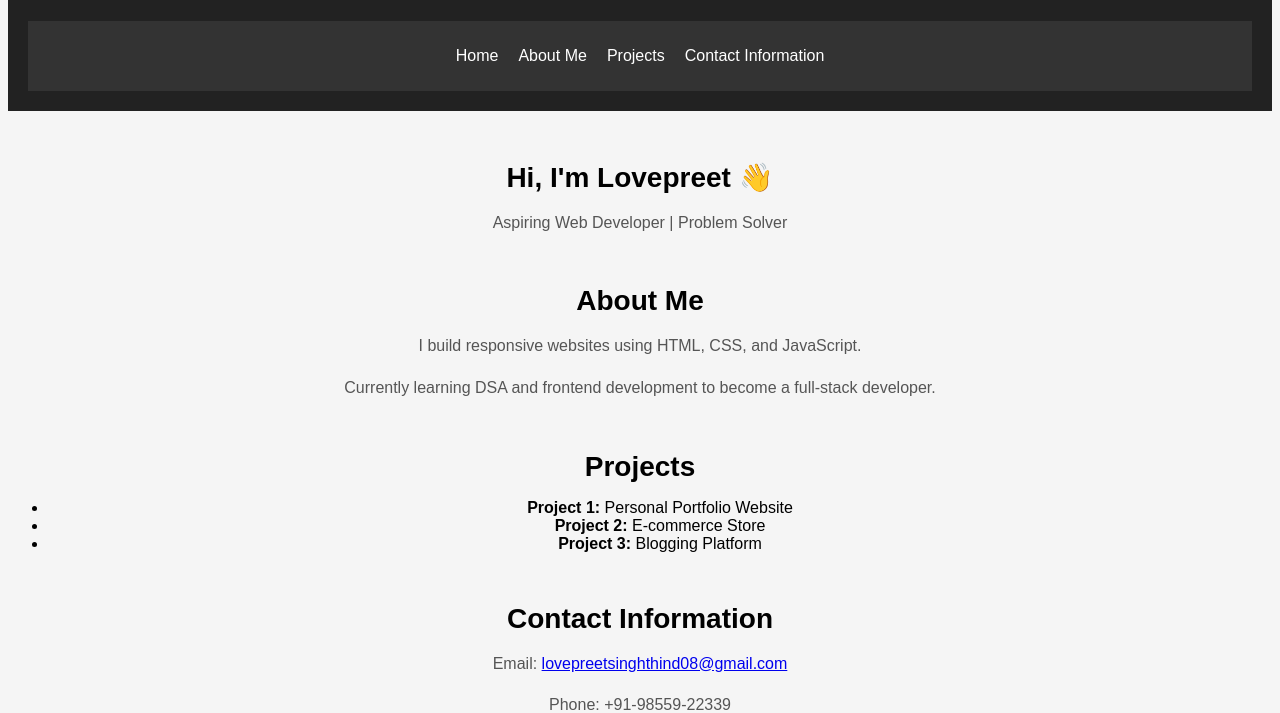
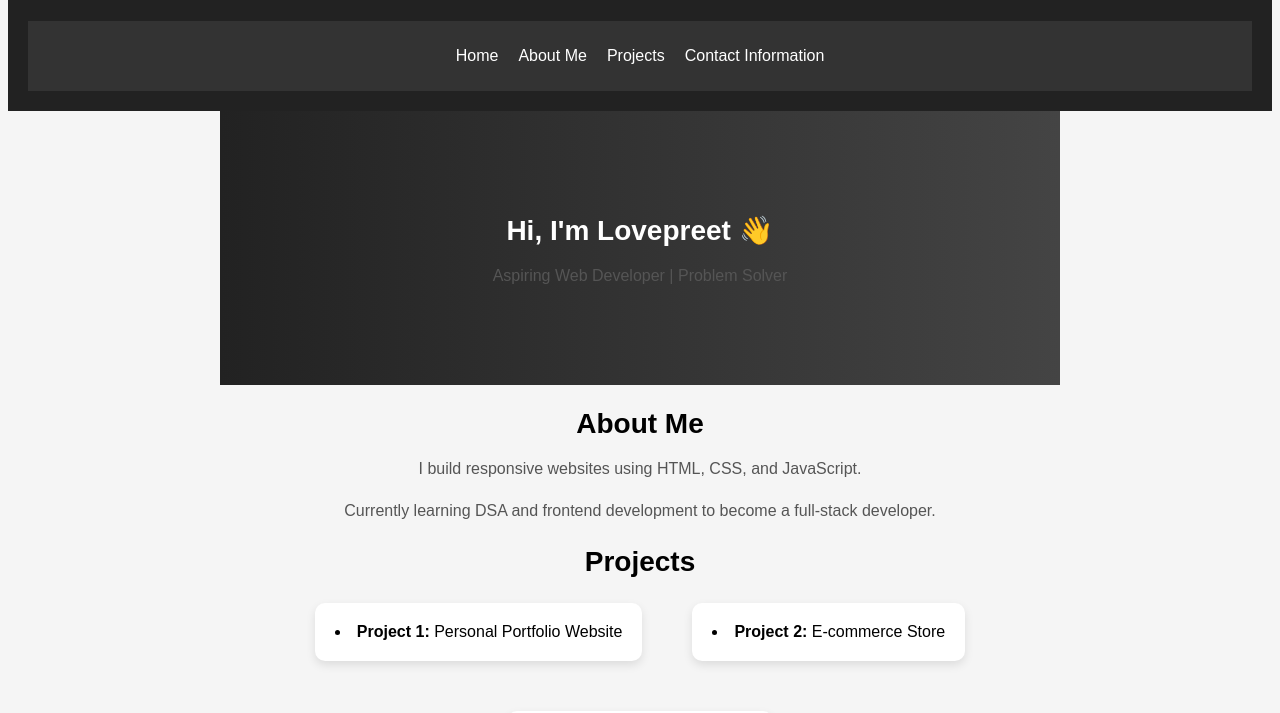
Before and after one commit to LoveTechX/portfolio-website, a plain HTML site: page index.html in a window 1280 px wide. Shown: the part 87-800 px from the top of the page. Drawn offline with Linux system fonts and the light colour scheme.

Commit message:
Redesigned projects section using card layout with modern styling and hover effects

```diff
--- a/index.html
+++ b/index.html
@@ -32,11 +32,11 @@
         </section>
         <section id="projects">
             <h2>Projects</h2>
-            <ul>
-                <li><strong>Project 1:</strong> Personal Portfolio Website</li>
-                <li><strong>Project 2:</strong> E-commerce Store</li>
-                <li><strong>Project 3:</strong> Blogging Platform</li>
-            </ul>
+            <div class="projects-container">
+                <li class="project-card" ><strong>Project 1:</strong> Personal Portfolio Website</li>
+                <li class="project-card"><strong>Project 2:</strong> E-commerce Store</li>
+                <li class="project-card" ><strong>Project 3:</strong> Blogging Platform</li>
+            </div>
         </section>
         <section id="contact">
             <h2>Contact Information</h2>
--- a/style.css
+++ b/style.css
@@ -74,3 +74,34 @@ p {
     color: #555;
     line-height: 1.6;
 }
+
+.project-card {
+    background: white;
+    padding: 20px;
+    margin: 15px;
+    border-radius: 10px;
+    box-shadow: 0 4px 10px rgba(0,0,0,0.1);
+}
+
+.projects-container {
+    display: flex;
+    justify-content: center;
+    gap: 20px;
+    flex-wrap: wrap;
+}
+
+#home {
+    padding: 80px 20px;
+    background: linear-gradient(to right, #222, #444);
+    color: white;
+}
+
+.project-card:hover {
+    transform: translateY(-5px);
+    transition: 0.3s;
+}
+
+section {
+    max-width: 800px;
+    margin: auto;
+}
```
